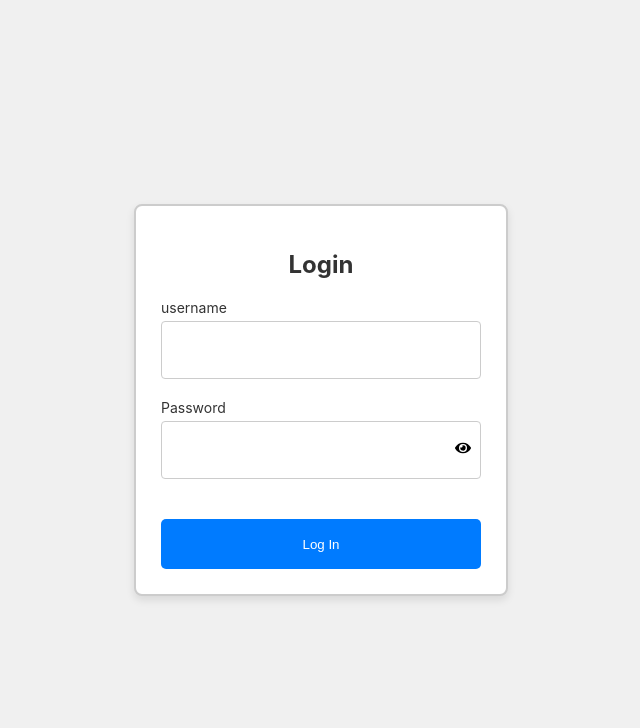
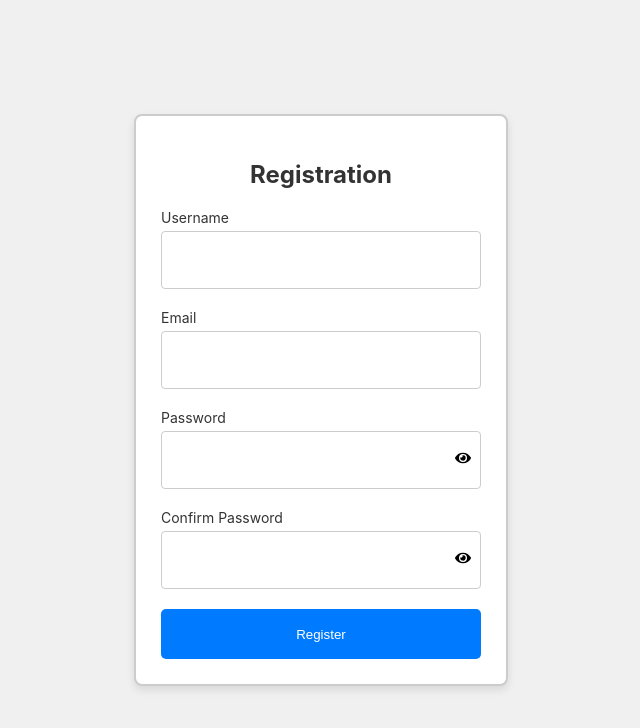
Before and after one commit to kozolejure/SIPA_2024, a React (Create React App) app in the folder garant-app-frontend/: page /registration in a window 1280 px wide. Shown: the top 728 px of the page, without its empty margins (319-959 px from the left). Built offline with nearby package versions, Linux system fonts and the light colour scheme.

Commit message:
feat: add react routing

```diff
--- a/garant-app-frontend/package.json
+++ b/garant-app-frontend/package.json
@@ -6,8 +6,8 @@
     "@testing-library/jest-dom": "^5.17.0",
     "@testing-library/react": "^13.4.0",
     "@testing-library/user-event": "^13.5.0",
-    "react": "^18.3.1",
-    "react-dom": "^18.3.1",
+    "react-dom": "^18.2.0",
+    "react-router-dom": "^6.22.1",
     "react-scripts": "5.0.1",
     "web-vitals": "^2.1.4"
   },
--- a/garant-app-frontend/src/App.js
+++ b/garant-app-frontend/src/App.js
@@ -1,25 +1,45 @@
-import logo from './logo.svg';
-import './App.css';
+// Filename - App.js
 
-function App() {
-  return (
-    <div className="App">
-      <header className="App-header">
-        <img src={logo} className="App-logo" alt="logo" />
-        <p>
-          Edit <code>src/App.js</code> and save to reload.
-        </p>
-        <a
-          className="App-link"
-          href="https://reactjs.org"
-          target="_blank"
-          rel="noopener noreferrer"
-        >
-          Learn React
-        </a>
-      </header>
-    </div>
-  );
+import React, { Component } from "react";
+import {
+  BrowserRouter as Router,
+  Routes,
+  Route,
+} from "react-router-dom";
+
+import Login from "./components/Auth/Login";
+import Registration from "./components/Auth/Registration";
+import HomeScreen from "./components/Home/index.tsx";
+
+import "./App.css";
+
+class App extends Component {
+  render() {
+    return (
+      <Router>
+        <div className="App">
+          <Routes>
+            <Route
+              path="/"
+              element={<Login />}
+            ></Route>
+            <Route
+              path="/login"
+              element={<Login />}>
+            </Route>
+            <Route
+              path="/app"
+              element={<HomeScreen />}
+            ></Route>
+            <Route
+              path="/registration"
+              element={<Registration />}
+            ></Route>
+          </Routes>
+        </div>
+      </Router>
+    );
+  }
 }
 
 export default App;
--- a/garant-app-frontend/src/components/Auth/Login/index.jsx
+++ b/garant-app-frontend/src/components/Auth/Login/index.jsx
@@ -1,6 +1,7 @@
 import React, { useState } from 'react';
 import styles from '../styles.module.css';
 import axios from 'axios';
+import { useNavigate } from 'react-router-dom';
 
 import ClipLoader from "react-spinners/ClipLoader";
 import { FaEye, FaEyeSlash } from 'react-icons/fa';
@@ -15,6 +16,7 @@
     const [showPassword, setShowPassword] = useState(false);
 
     const notify = useNotification();
+    const navigate = useNavigate();
 
     const handleSubmit = async (event) => {
         event.preventDefault();
@@ -30,14 +32,8 @@
 
             setLoading(false);
 
-            if (response.status === 200) {
-                console.log(response.data);
-                notify('success', 'Login successful!');
-            }
-            else {
-                console.log(response.data);
-                notify('error', 'Login failed!');
-            }
+            console.log(response.data);
+            navigate('/app');
         } catch (error) {
             setLoading(false);
             console.error(error);
@@ -51,9 +47,9 @@
             <form onSubmit={handleSubmit} className={styles.form}>
                 <h2 className={styles.title}>Login</h2>
                 <div className={styles.inputGroup}>
-                    <label>username</label>
+                    <label>Username</label>
                     <input
-                        type="username"
+                        type="text"
                         value={username}
                         onChange={(e) => setUsername(e.target.value)}
                         required
@@ -77,6 +73,12 @@
                     </div>
                 </div>
 
+                <div className={styles.createAccount}>
+                    <span>Don't have an account?</span>
+                    &nbsp;
+                    <a href="/registration">Create Account</a>
+                </div>
+
                 <br />
                 <button type="submit" className={styles.button}>
                     {loading ? <ClipLoader color="#ffffff" loading={loading} /> : "Log In"}
--- a/garant-app-frontend/src/components/Auth/Registration/index.jsx
+++ b/garant-app-frontend/src/components/Auth/Registration/index.jsx
@@ -2,6 +2,7 @@
 import React, { useState } from 'react';
 import axios from 'axios';
 import styles from '../styles.module.css';
+import { useNavigate } from 'react-router-dom';
 
 import { FaEye, FaEyeSlash } from 'react-icons/fa';
 import ClipLoader from "react-spinners/ClipLoader";
@@ -20,6 +21,7 @@
     const [passwordError, setPasswordError] = useState(false);
 
     const notify = useNotification();
+    const navigate = useNavigate();
 
     const handleSubmit = async (event) => {
         event.preventDefault();
@@ -41,14 +43,9 @@
 
                 setLoading(false);
 
-                if (response.status === 200) {
-                    console.log(response.data);
-                    notify('success', 'Registration successful!');
-                }
-                else {
-                    console.log(response.data);
-                    notify('error', 'Registration failed!');
-                }
+                console.log(response.data);
+                notify('success', 'Registration successful!');
+                navigate('/login')
             } catch (error) {
                 setLoading(false);
 
@@ -62,7 +59,7 @@
         <div className={styles.container}>
             <NotificationPortal />
             <form onSubmit={handleSubmit} className={styles.form}>
-                <h2 className={styles.title}>Register</h2>
+                <h2 className={styles.title}>Registration</h2>
                 <div className={styles.inputGroup}>
                     <label>Username</label>
                     <input
@@ -107,6 +104,7 @@
                             onChange={(e) => setConfirmPassword(e.target.value)}
                             required
                         />
+
                         <span
                             className={styles.eyeIcon}
                             onClick={() => setShowConfirmPassword(!showConfirmPassword)}
--- a/garant-app-frontend/src/components/Auth/styles.module.css
+++ b/garant-app-frontend/src/components/Auth/styles.module.css
@@ -28,6 +28,10 @@
   display: flex;
   flex-direction: column;
   margin-bottom: 20px;
+}
+
+label {
+  text-align: left;
 }
 
 .inputGroup label {
--- /dev/null
+++ b/garant-app-frontend/src/components/Home/index.tsx
@@ -0,0 +1,11 @@
+import React from 'react';
+
+function HomeScreen() {
+    return (
+        <div>
+            <h1>Home screen</h1>
+        </div>
+    );
+}
+
+export default HomeScreen;
--- a/garant-app-frontend/src/index.js
+++ b/garant-app-frontend/src/index.js
@@ -3,13 +3,11 @@
 import './index.css';
 import App from './App';
 import reportWebVitals from './reportWebVitals';
-import RegisterForm from './components/Auth/Registration';
-import LoginForm from './components/Auth/Login';
 
 const root = ReactDOM.createRoot(document.getElementById('root'));
 root.render(
   <React.StrictMode>
-    <LoginForm />
+    <App />
   </React.StrictMode>
 );
 
```
Also changed, not shown: garant-app-frontend/src/components/Home/styles.module.css (added, +11 -0 lines), 1 other file (tests, documents, lock files or other folders).
